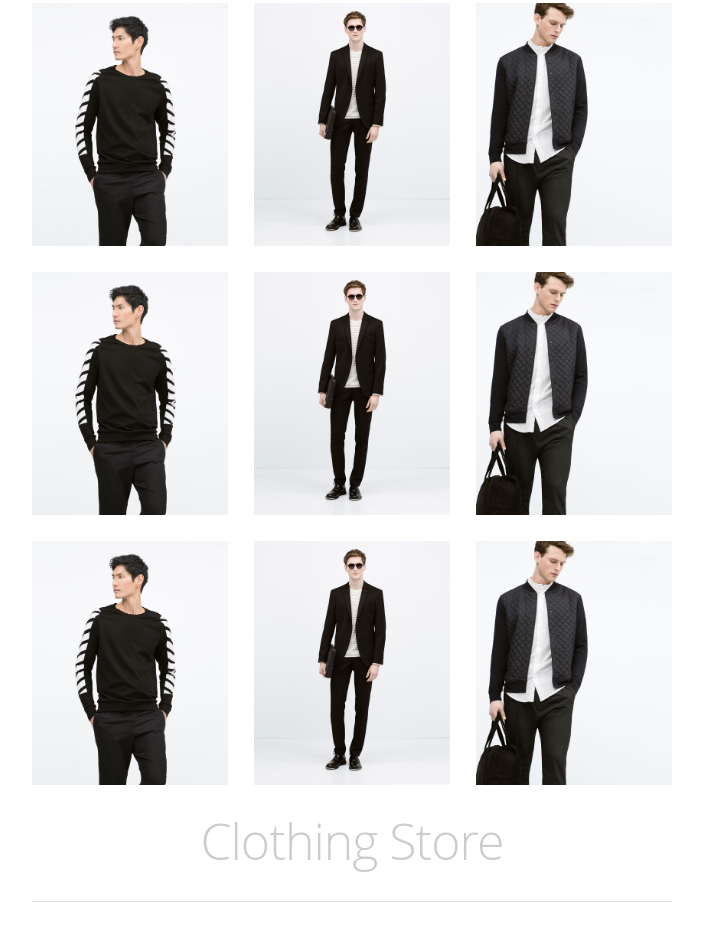
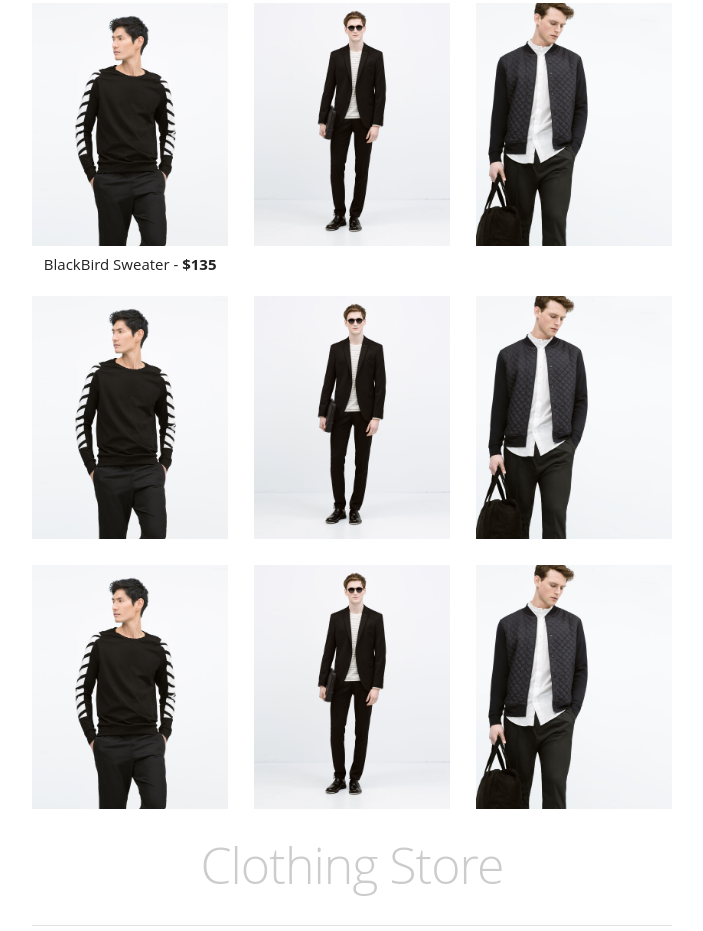
Before and after one commit to Antoha5001/_lessons, a plain HTML site: page paralax/Parallax-on-the-Web-DevTips--0.0/index.html in a window 1280 px wide. Shown: the part 1009-1940 px from the top of the page, without its empty margins (288-991 px from the left). Drawn offline with Linux system fonts and the light colour scheme.

Commit message:
figcaption

```diff
--- a/paralax/Parallax-on-the-Web-DevTips--0.0/index.html
+++ b/paralax/Parallax-on-the-Web-DevTips--0.0/index.html
@@ -25,6 +25,9 @@
         	<div class="row img-row">
         		<figure class="columns four">
         			<img src="images/model1.jpg" alt="">
+        			<figcaption>
+        				BlackBird Sweater - <strong>$135</strong>
+        			</figcaption>
         		</figure>
         		<figure class="columns four">
         			<img src="images/model2.jpg" alt="">
@@ -60,6 +63,7 @@
         <hr>
         <p>Lorem ipsum dolor sit amet, consectetur adipisicing elit, sed do eiusmod tempor incididunt ut labore et dolore magna aliqua. Ut enim ad minim veniam, quis nostrud exercitation ullamco laboris nisi ut aliquip ex ea commodo consequat. Duis aute irure dolor in reprehenderit in voluptate velit esse cillum dolore eu fugiat nulla pariatur. Excepteur sint occaecat cupidatat non proident, sunt in culpa.</p>
         <hr>
+        <div class="large-window"></div>
       </article>
       <div style="height: 2000px"></div>
     </section>
```
